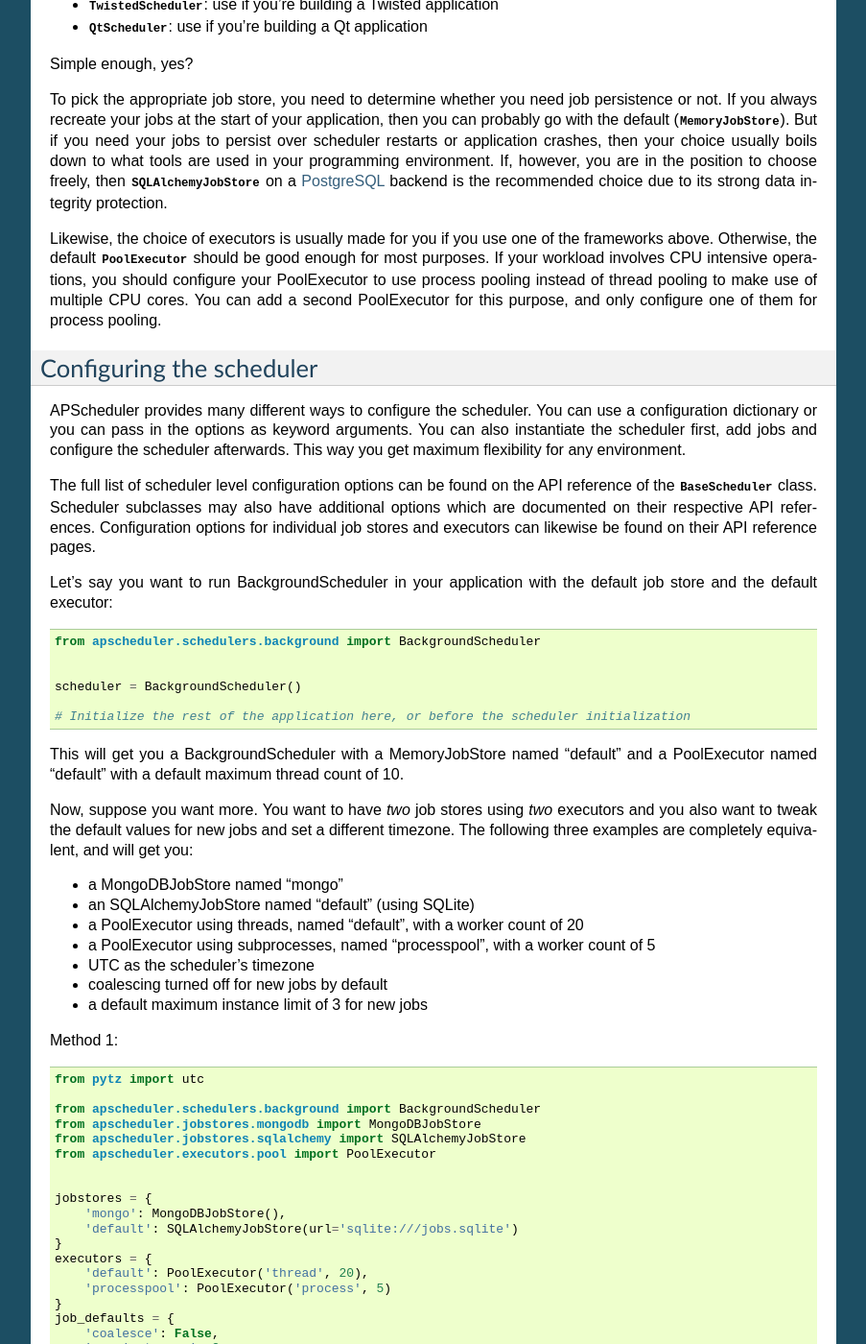
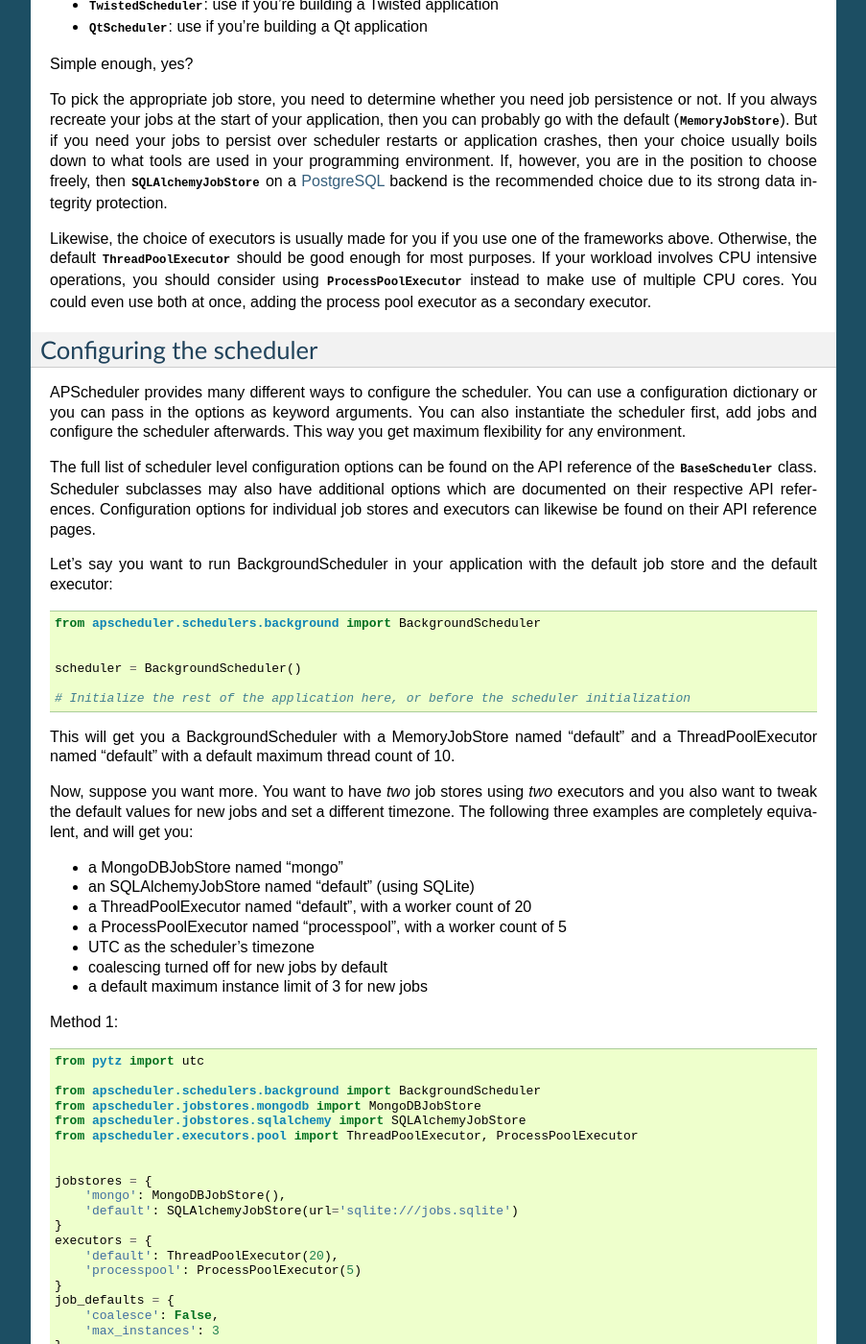
Before and after one commit to agronholm/apscheduler, a Sphinx documentation site: the page built from docs/userguide.rst, in a window 1280 px wide and 1400 px high, scrolled down 1286 px. Shown: the whole window at 96% size, without its empty margins (198-1101 px from the left). Built offline with Sphinx 7.4.7, drawn with Linux system fonts in a browser that asks for light colours; some of the changed text lies outside the part shown.

Commit message:
Separated the two pool executors to different classes and moved the debug executor to its own module

```diff
--- a/docs/modules/executors/pool.rst
+++ b/docs/modules/executors/pool.rst
@@ -6,5 +6,8 @@
 Module Contents
 ---------------
 
-.. autoclass:: PoolExecutor
+.. autoclass:: ThreadPoolExecutor
     :members:
+
+.. autoclass:: ProcessPoolExecutor
+    :members:
--- a/docs/userguide.rst
+++ b/docs/userguide.rst
@@ -89,10 +89,10 @@ If, however, you are in the position to choose freely, then
 the recommended choice due to its strong data integrity protection.
 
 Likewise, the choice of executors is usually made for you if you use one of the frameworks above.
-Otherwise, the default :class:`~apscheduler.executors.pool.PoolExecutor` should be good enough for most purposes.
-If your workload involves CPU intensive operations, you should configure your PoolExecutor to use process pooling
-instead of thread pooling to make use of multiple CPU cores. You can add a second PoolExecutor for this purpose, and
-only configure one of them for process pooling.
+Otherwise, the default :class:`~apscheduler.executors.pool.ThreadPoolExecutor` should be good enough for most purposes.
+If your workload involves CPU intensive operations, you should consider using
+:class:`~apscheduler.executors.pool.ProcessPoolExecutor` instead to make use of multiple CPU cores.
+You could even use both at once, adding the process pool executor as a secondary executor.
 
 
 .. _scheduler-config:
@@ -118,8 +118,8 @@ Let's say you want to run BackgroundScheduler in your application with the defau
 
     # Initialize the rest of the application here, or before the scheduler initialization
 
-This will get you a BackgroundScheduler with a MemoryJobStore named "default" and a PoolExecutor named "default" with a
-default maximum thread count of 10.
+This will get you a BackgroundScheduler with a MemoryJobStore named "default" and a ThreadPoolExecutor named "default"
+with a default maximum thread count of 10.
 
 Now, suppose you want more. You want to have *two* job stores using *two* executors and you also want to tweak the
 default values for new jobs and set a different timezone.
@@ -127,8 +127,8 @@ The following three examples are completely equivalent, and will get you:
 
 * a MongoDBJobStore named "mongo"
 * an SQLAlchemyJobStore named "default" (using SQLite)
-* a PoolExecutor using threads, named "default", with a worker count of 20
-* a PoolExecutor using subprocesses, named "processpool", with a worker count of 5
+* a ThreadPoolExecutor named "default", with a worker count of 20
+* a ProcessPoolExecutor named "processpool", with a worker count of 5
 * UTC as the scheduler's timezone
 * coalescing turned off for new jobs by default
 * a default maximum instance limit of 3 for new jobs
@@ -140,7 +140,7 @@ Method 1::
     from apscheduler.schedulers.background import BackgroundScheduler
     from apscheduler.jobstores.mongodb import MongoDBJobStore
     from apscheduler.jobstores.sqlalchemy import SQLAlchemyJobStore
-    from apscheduler.executors.pool import PoolExecutor
+    from apscheduler.executors.pool import ThreadPoolExecutor, ProcessPoolExecutor
 
 
     jobstores = {
@@ -148,8 +148,8 @@ Method 1::
         'default': SQLAlchemyJobStore(url='sqlite:///jobs.sqlite')
     }
     executors = {
-        'default': PoolExecutor('thread', 20),
-        'processpool': PoolExecutor('process', 5)
+        'default': ThreadPoolExecutor(20),
+        'processpool': ProcessPoolExecutor(5)
     }
     job_defaults = {
         'coalesce': False,
@@ -172,13 +172,11 @@ Method 2::
             'url': 'sqlite:///jobs.sqlite'
         },
         'apscheduler.executors.default': {
-            'class': 'apscheduler.executors.pool:PoolExecutor',
-            'type': 'thread',
+            'class': 'apscheduler.executors.pool:ThreadPoolExecutor',
             'max_workers': '20'
         },
         'apscheduler.executors.processpool': {
-            'class': 'apscheduler.executors.pool:PoolExecutor',
-            'type': 'process',
+            'class': 'apscheduler.executors.pool:ProcessPoolExecutor',
             'max_workers': '5'
         },
         'apscheduler.job_defaults.coalesce': 'false',
@@ -193,7 +191,7 @@ Method 3::
     from apscheduler.schedulers.background import BackgroundScheduler
     from apscheduler.jobstores.mongodb import MongoDBJobStore
     from apscheduler.jobstores.sqlalchemy import SQLAlchemyJobStore
-    from apscheduler.executors.pool import PoolExecutor
+    from apscheduler.executors.pool import ThreadPoolExecutor, ProcessPoolExecutor
 
 
     jobstores = {
@@ -201,8 +199,8 @@ Method 3::
         'default': SQLAlchemyJobStore(url='sqlite:///jobs.sqlite')
     }
     executors = {
-        'default': PoolExecutor('thread', max_workers=20),
-        'processpool': PoolExecutor('process', max_workers=5)
+        'default': ThreadPoolExecutor(max_workers=20),
+        'processpool': ProcessPoolExecutor(max_workers=5)
     }
     job_defaults = {
         'coalesce': False,
@@ -253,7 +251,7 @@ requirements on your job:
 #. Any arguments to the callable must be serializable
 
 Of the builtin job stores, only MemoryJobStore doesn't serialize jobs.
-Of the builtin executors, only a PoolExecutor configured for process pooling will serialize jobs.
+Of the builtin executors, only ProcessPoolExecutor will serialize jobs.
 
 .. important:: If you schedule jobs in a persistent job store during your application's initialization, you **MUST**
    define an explicit ID for the job and use ``replace_existing=True`` or you will get a new copy of the job every time
```
Also changed, not shown: docs/modules/executors/debug.rst (added, +10 -0 lines), 6 other files.
